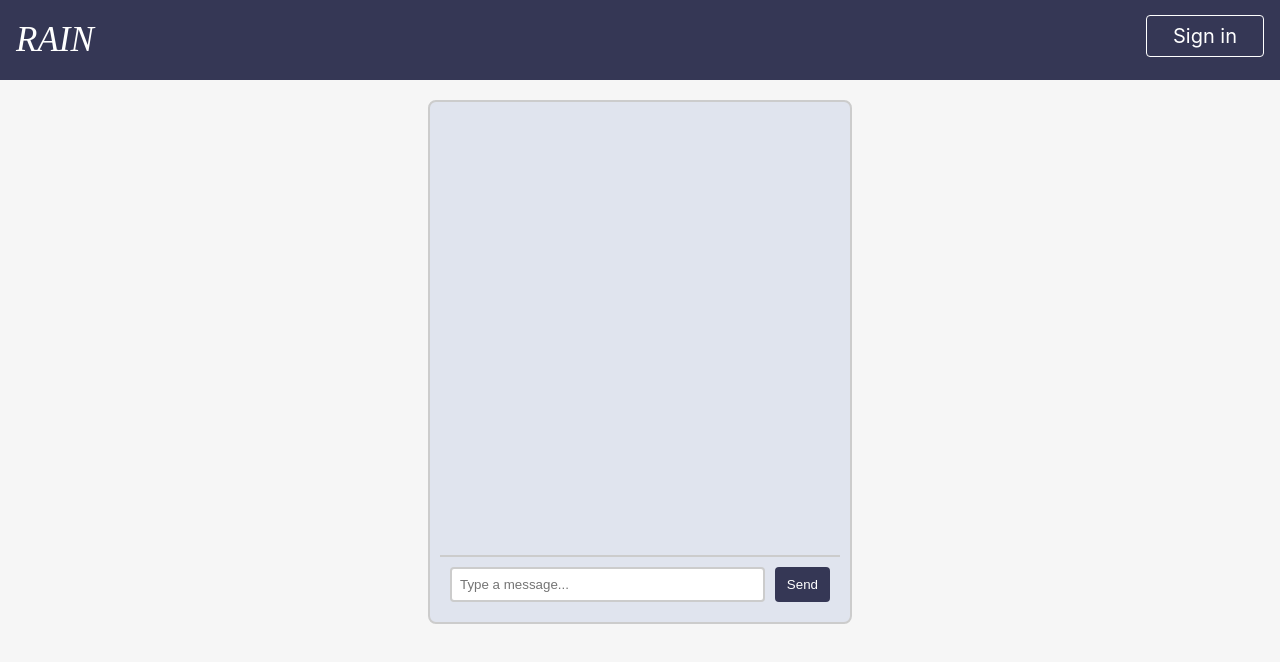
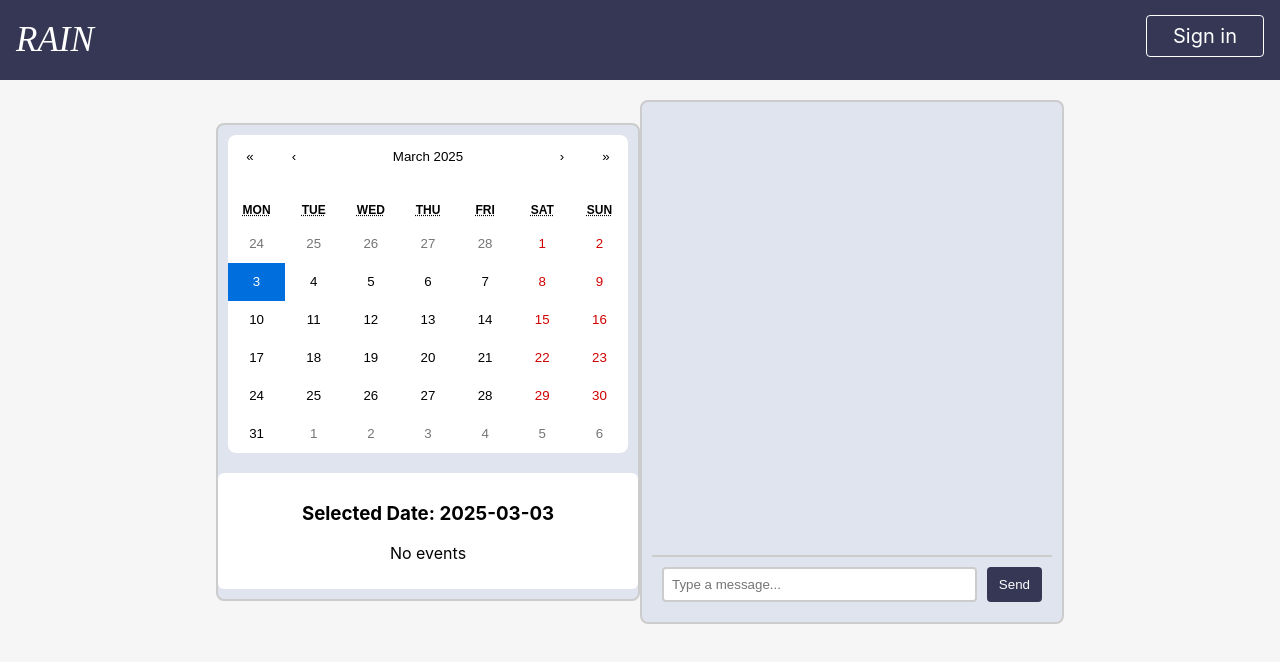
Before and after one commit to CS4800-02-Group-Project/RAIN_project, a React (Create React App) app: page / in a window 1280 px wide. Shown: the top 662 px of the page. Built offline with nearby package versions, Linux system fonts and the light colour scheme.

Commit message:
added calendar

```diff
--- a/package.json
+++ b/package.json
@@ -8,6 +8,7 @@
     "@testing-library/react": "^16.2.0",
     "@testing-library/user-event": "^13.5.0",
     "react": "^19.0.0",
+    "react-calendar": "^5.1.0",
     "react-dom": "^19.0.0",
     "react-scripts": "5.0.1",
     "styled-components": "^6.1.15",
--- a/src/components/Calendar.js
+++ b/src/components/Calendar.js
@@ -0,0 +1,65 @@
+import React, { useState } from "react";
+import styled from "styled-components";
+
+import Calendar from "react-calendar";
+
+// Default style from React-calendar library
+import "react-calendar/dist/Calendar.css";
+
+export default function InteractiveCalendar() {
+
+    // allows for dates to be set
+    const [date, setDate] = useState(new Date());
+    const [events, setEvents] = useState({
+        "2025-03-05": "Project Deadline",
+        "2025-03-10": "Assignment Due",
+        "2025-03-15": "Exam Date",
+    });
+
+    // on event a date is clicked
+    const handleDateClick = (selectedDate) => {
+        setDate(selectedDate);
+    };
+
+    // Format date as YYYY-MM-DD
+    const formattedDate = date.toISOString().split("T")[0];
+
+    return (
+        <CalendarContainer>
+            <StyledCalendar onChange={handleDateClick} value={date} />
+            <EventDetails>
+                <h3>Selected Date: {formattedDate}</h3>
+                <p>{events[formattedDate] ? `📌 ${events[formattedDate]}` : "No events"}</p>
+            </EventDetails>
+        </CalendarContainer>
+    );
+}
+
+const CalendarContainer = styled.div`
+    display: flex;
+    flex-direction: column;
+    align-items: center;
+    width: 400px;
+    height: auto;
+    border: 2px solid #ccc;
+    border-radius: 8px;
+    background: #E0E4EE;
+    padding: 10px;
+`;
+
+const StyledCalendar = styled(Calendar)`
+    width: 100%;
+    border: none;
+    background: white;
+    border-radius: 8px;
+`;
+
+const EventDetails = styled.div`
+    margin-top: 20px;
+    text-align: center;
+    font-size: 16px;
+    background: white;
+    padding: 10px;
+    border-radius: 6px;
+    width: 100%;
+`;
--- a/src/components/Navbar.js
+++ b/src/components/Navbar.js
@@ -7,8 +7,6 @@ export default function Navbar() {
       <Name>RAIN</Name>
       <div>
         <ul>
-          <li>
-          </li>
           <li>
             <Page>
                 <a>Sign in</a>
@@ -38,7 +36,6 @@ const Page = styled.div`
 `;
 
 const Container = styled.nav`
-  /* background-color: #191919; */
   background-color: #353755;
   color: white;
   display: flex;
--- a/src/pages/Dashboard.js
+++ b/src/pages/Dashboard.js
@@ -3,12 +3,14 @@ import styled from "styled-components"
 
 import Navbar from "../components/Navbar.js"
 import PromptMenu from "../components/PromptMenu.js"
+import Calendar from "../components/Calendar.js"
 
 const Dashboard = () => {
     return (
         <Content>
             <Navbar/>
             <PageContainer>
+                <Calendar/>
                 <PromptMenu/>
             </PageContainer>
         </Content>
```
Also changed, not shown: 2 other files (tests, documents, lock files or other folders).
